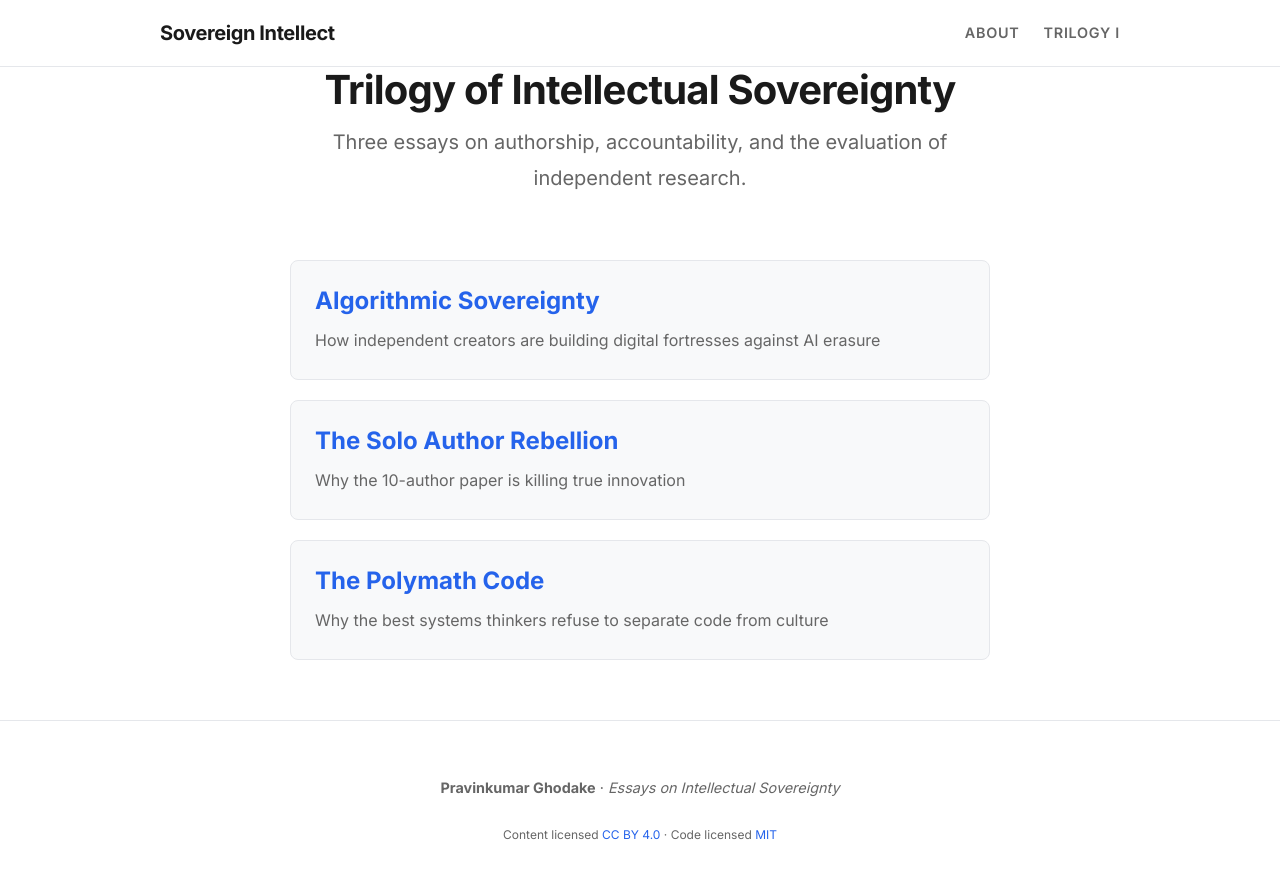
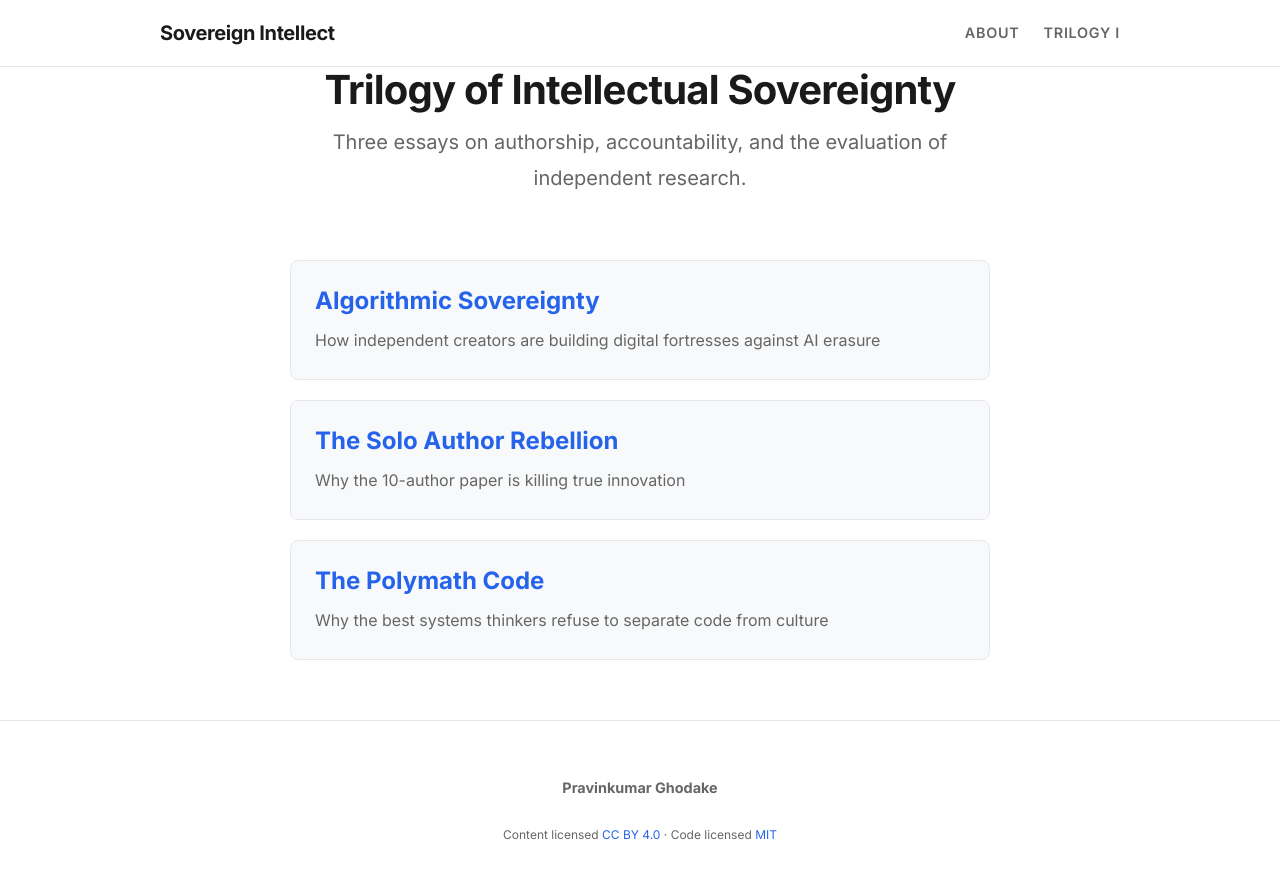
Before and after one commit to pravinkumar-ghodake/sovereign-intellect-blog, a Jekyll site: the page built from _series/intellectual-sovereignty/index.md, in a window 1280 px wide and 900 px high, scrolled down 90 px. Shown: the top 879 px of the window. Built offline with Jekyll 4.4.1, drawn with Linux system fonts in a browser that asks for light colours.

Commit message:
Update footer.html

```diff
--- a/_includes/footer.html
+++ b/_includes/footer.html
@@ -1,7 +1,7 @@
 <footer class="site-footer h-card">
   <div class="wrapper">
     <p>
-      <strong>{{ site.author.name | default: site.title }}</strong> · <em>Essays on Intellectual Sovereignty</em>
+      <strong>{{ site.author.name | default: site.title }}</strong>
     </p>
     <p style="margin-top: 1rem;">
       <sub>
```
